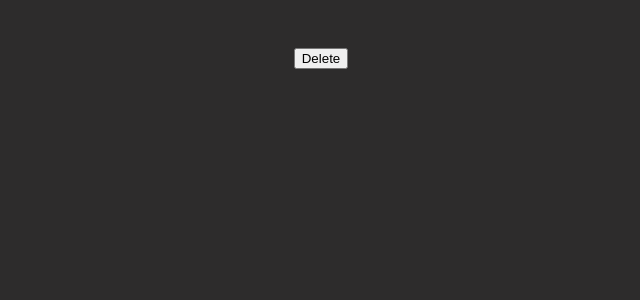
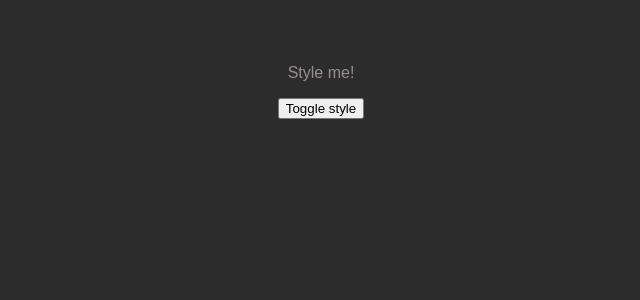
Before and after one commit to M2BARH/react-course, a React (Create React App) app in the folder section_three/my-react-app/: page / in a window 1280 px wide. Shown: the top 300 px of the page, without its empty margins (319-959 px from the left). Built offline with nearby package versions, Linux system fonts and the light colour scheme; the HTML template or start-up script is replaced by a standard one.

Commit message:
coding exercise eleven commit

```diff
--- a/section_three/my-react-app/src/App.js
+++ b/section_three/my-react-app/src/App.js
@@ -1,26 +1,16 @@
 import React from 'react';
 
 export default function App() {
-    const [showAlert, setShowAlert] = React.useState();
+    const [isSelected, setIsSelected] = React.useState();
 
-    function handleDelete() {
-        setShowAlert(!showAlert);
-    }
-
-    function handleProceed() {
-        setShowAlert(false);
+    function handleClick() {
+        setIsSelected(!isSelected);
     }
 
     return (
-      <div>
-        {!showAlert ? <button onClick={handleDelete}>Delete</button> : (
-            <div data-testid="alert" id="alert">
-              <h2>Are you sure?</h2>
-              <p>These changes can't be reverted!</p>
-              <button onClick={handleProceed}>Proceed</button>
-            </div>
-            )
-        }
-      </div>
+        <div>
+            <p className={isSelected ? 'active' : ''}>Style me!</p>
+            <button onClick={handleClick}>Toggle style</button>
+        </div>
     );
 }
--- a/section_three/my-react-app/src/index.css
+++ b/section_three/my-react-app/src/index.css
@@ -7,21 +7,6 @@ body {
   text-align: center;
 }
 
-#alert {
-  margin: 3rem auto;
-  padding: 1rem;
-  width: 15rem;
-  border: 2px solid #dd3562;
-  background-color: #776167;
-  color: white;
+.active {
+  color: red;
 }
-
-#alert button {
-  font: inherit;
-  border: none;
-  padding: 0.5rem 1.5rem;
-  background-color: 540218;
-  color: white;
-  border-radius: 4px;
-  cursor: pointer;
-}
```
